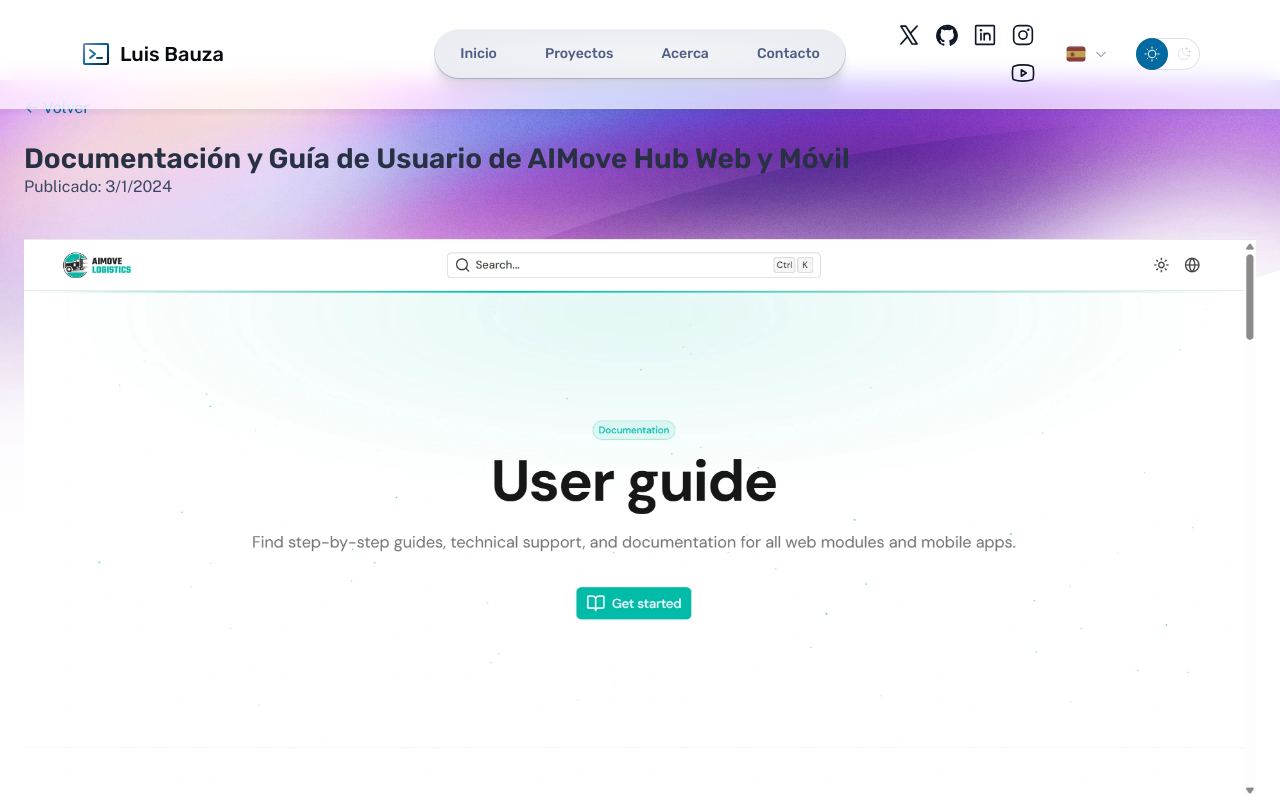
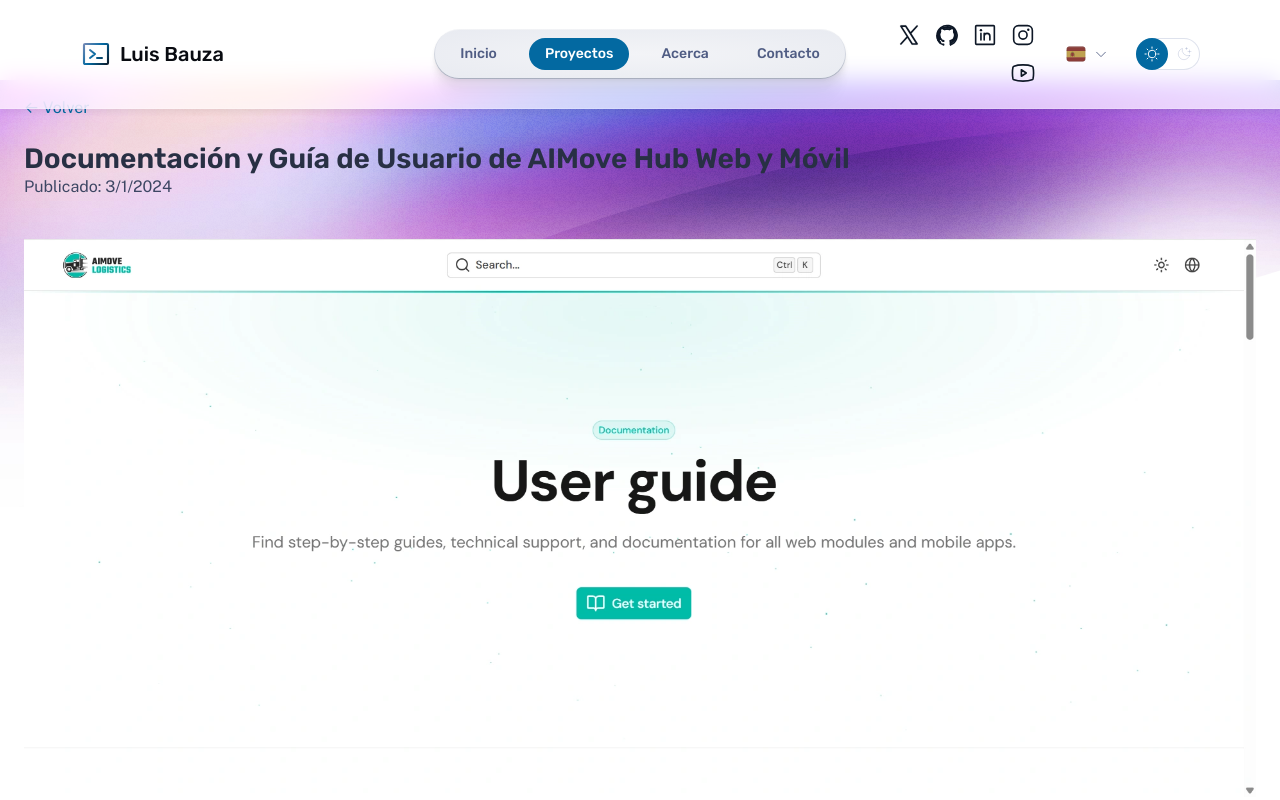
Before and after one commit to lebauzagit/lebauzagit-portfolio-integrado, an Astro site: page /es/work/aimove-guide in a window 1280 px wide. Shown: the top 800 px of the page. Built offline with nearby package versions, Linux system fonts and the light colour scheme; Astro itself is replaced by a stand-in of ours.

Commit message:
docs: update STATUS with navigation scroll highlight fixes and build test adjustments

```diff
--- a/docs/STATUS.md
+++ b/docs/STATUS.md
@@ -1,6 +1,8 @@
 # Status / handoff — version 1.0
 
 ## 2026-11-28
+
+Kept Projects selected in the top navigation on all localized Work detail pages. The build test checks the initial selection on both homepages and all eight project routes. Verified the selected background at the top, middle, and bottom of representative English and Spanish projects in Chrome on desktop and mobile. All four pnpm checks passed.
 
 Rechecked the scroll highlight against public Vercel and the local build. Vercel still served the earlier navigation script, which left About active at the bottom. The local update now shares the active background across desktop and mobile, isolates it from hover and focus colors, and selects Contact once its midpoint enters the viewport. Chrome verified the actual background color while scrolling down and back up through all four sections in both languages and themes. All four pnpm checks passed. Deployment remains pending.
 
--- a/scripts/build.test.mjs
+++ b/scripts/build.test.mjs
@@ -12,7 +12,7 @@ function readOutput(path) {
   return readFileSync(new URL(path, dist), 'utf8');
 }
 
-function checkPage(path, englishPath) {
+function checkPage(path, englishPath, currentLocation) {
   const html = readOutput(`.${path}index.html`);
   const canonical = new URL(path, origin).href;
   const english = new URL(englishPath, origin).href;
@@ -25,18 +25,20 @@ function checkPage(path, englishPath) {
   assert.ok(html.includes(`<meta property="og:image" content="${socialImage}"`), path);
   const jsonLd = html.match(/<script type="application\/ld\+json">(.*?)<\/script>/s);
   assert.equal(JSON.parse(jsonLd?.[1] ?? '{}').url, origin, path);
+  const selectedLinks = html.matchAll(/<a\b(?=[^>]*\bclass="link")(?=[^>]*\baria-current="location")[^>]*\bhref="([^"]+)"/g);
+  assert.deepEqual(Array.from(selectedLinks, ([, href]) => href), [currentLocation], path);
   return html;
 }
 
 test('both homepages link to all four localized projects with canonical SEO', () => {
   for (const prefix of ['', '/es']) {
-    const home = checkPage(`${prefix}/`, '/');
+    const home = checkPage(`${prefix}/`, '/', `${prefix}/#home`);
     assert.ok(home.includes(`src="${brand.avatar}"`), prefix || '/');
     for (const slug of expectedProjects) {
       const englishPath = `/work/${slug}/`;
       const localizedPath = `${prefix}${englishPath}`;
       assert.ok(home.includes(`href="${localizedPath}"`), localizedPath);
-      checkPage(localizedPath, englishPath);
+      checkPage(localizedPath, englishPath, `${prefix}/#projects`);
     }
   }
 });
--- a/src/components/Nav.astro
+++ b/src/components/Nav.astro
@@ -28,7 +28,13 @@ const iconLinks: { label: string; href: string; icon: keyof typeof iconPaths }[]
 	{ label: 'YouTube', href: brand.additionalProfiles.youtube.url, icon: 'youtube-logo' },
 ];
 
-const currentLocation = Astro.url.pathname === `${prefix}/` ? `${prefix}/#home` : null;
+const { pathname } = Astro.url;
+let currentLocation: string | null = null;
+if (pathname === `${prefix}/`) {
+	currentLocation = `${prefix}/#home`;
+} else if (pathname.startsWith(`${prefix}/work/`)) {
+	currentLocation = `${prefix}/#projects`;
+}
 ---
 
 <nav>
```
